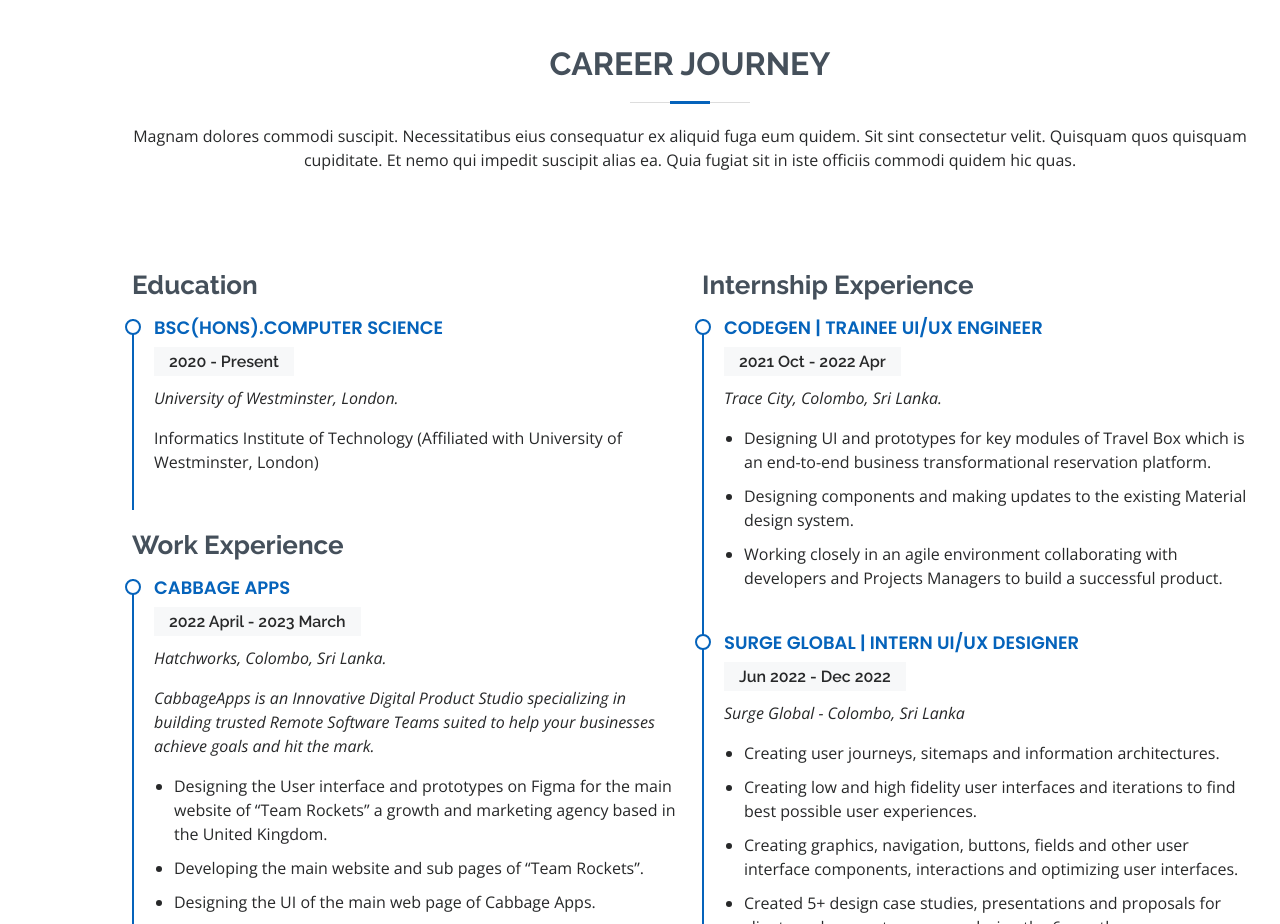
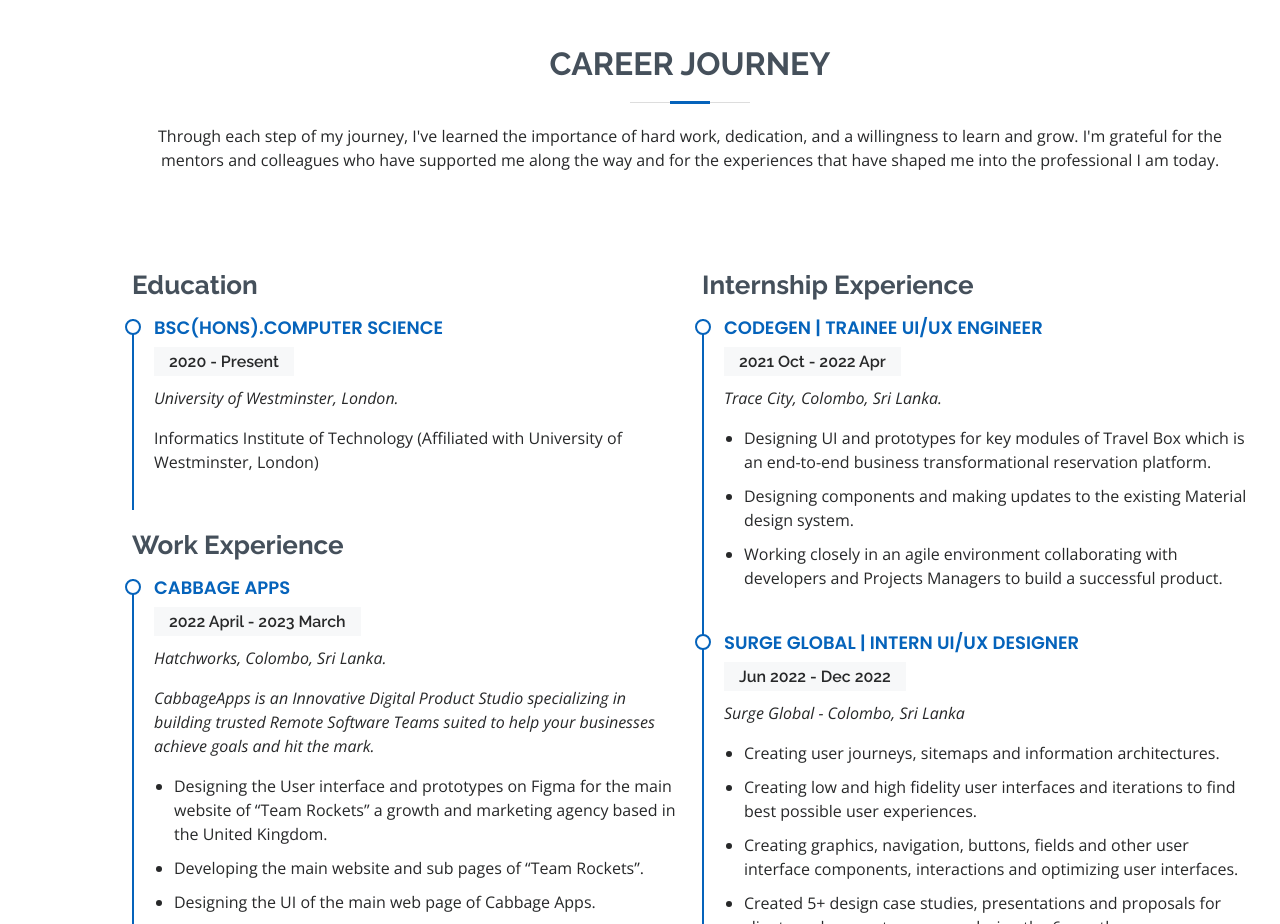
Before and after one commit to Umar-Mahmoodh/Portfolio, a plain HTML site: page index.html in a window 1280 px wide. Shown: the part 4380-5304 px from the top of the page. Drawn offline with nearby package versions, Linux system fonts and the light colour scheme.

Commit message:
Lorem ipsum

```diff
--- a/index.html
+++ b/index.html
@@ -548,10 +548,11 @@
           <div class="section-title">
             <h2>Career Journey</h2>
             <p>
-              Magnam dolores commodi suscipit. Necessitatibus eius consequatur
-              ex aliquid fuga eum quidem. Sit sint consectetur velit. Quisquam
-              quos quisquam cupiditate. Et nemo qui impedit suscipit alias ea.
-              Quia fugiat sit in iste officiis commodi quidem hic quas.
+              Through each step of my journey, I've learned the importance of
+              hard work, dedication, and a willingness to learn and grow. I'm
+              grateful for the mentors and colleagues who have supported me
+              along the way and for the experiences that have shaped me into the
+              professional I am today.
             </p>
           </div>
 
```
